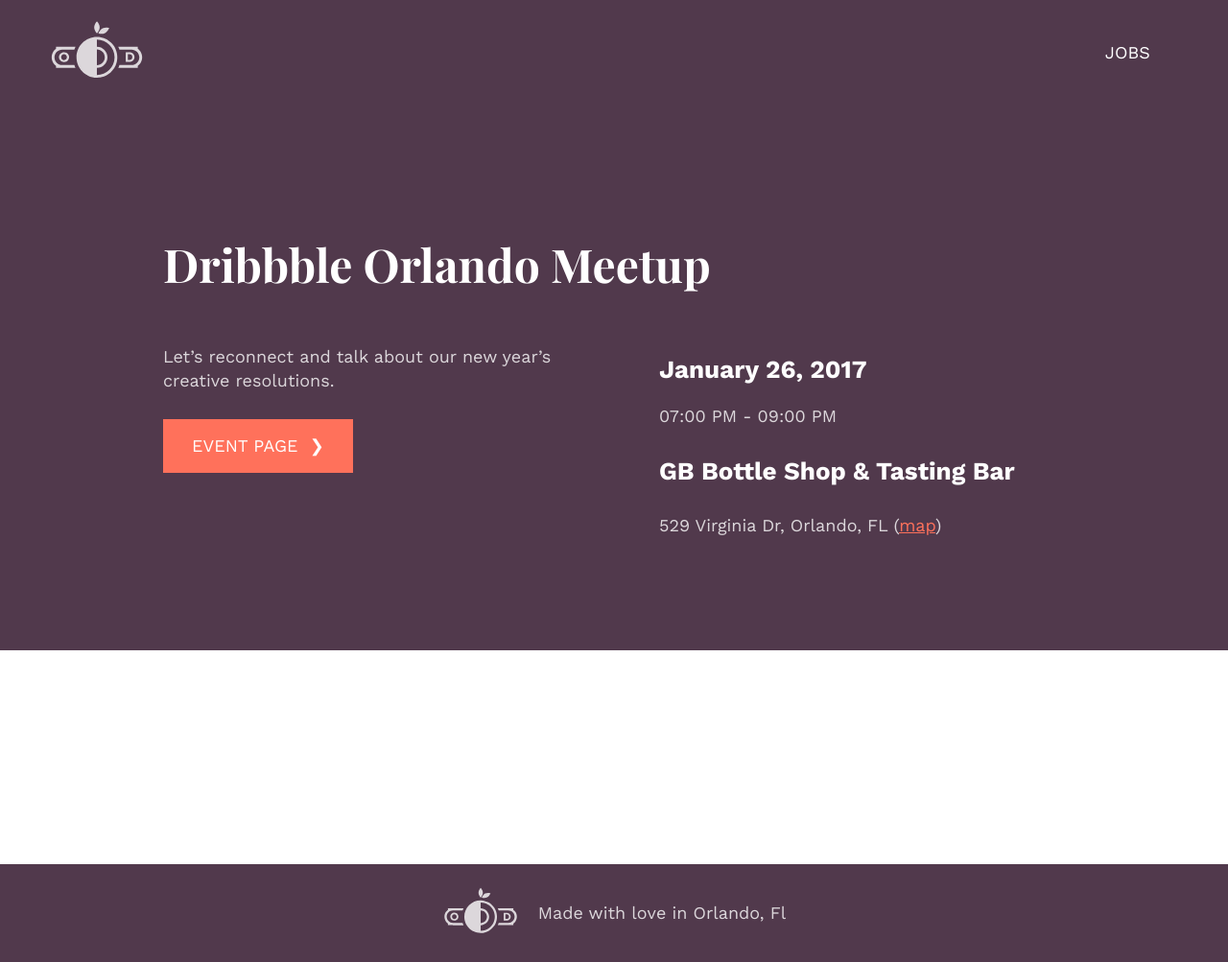
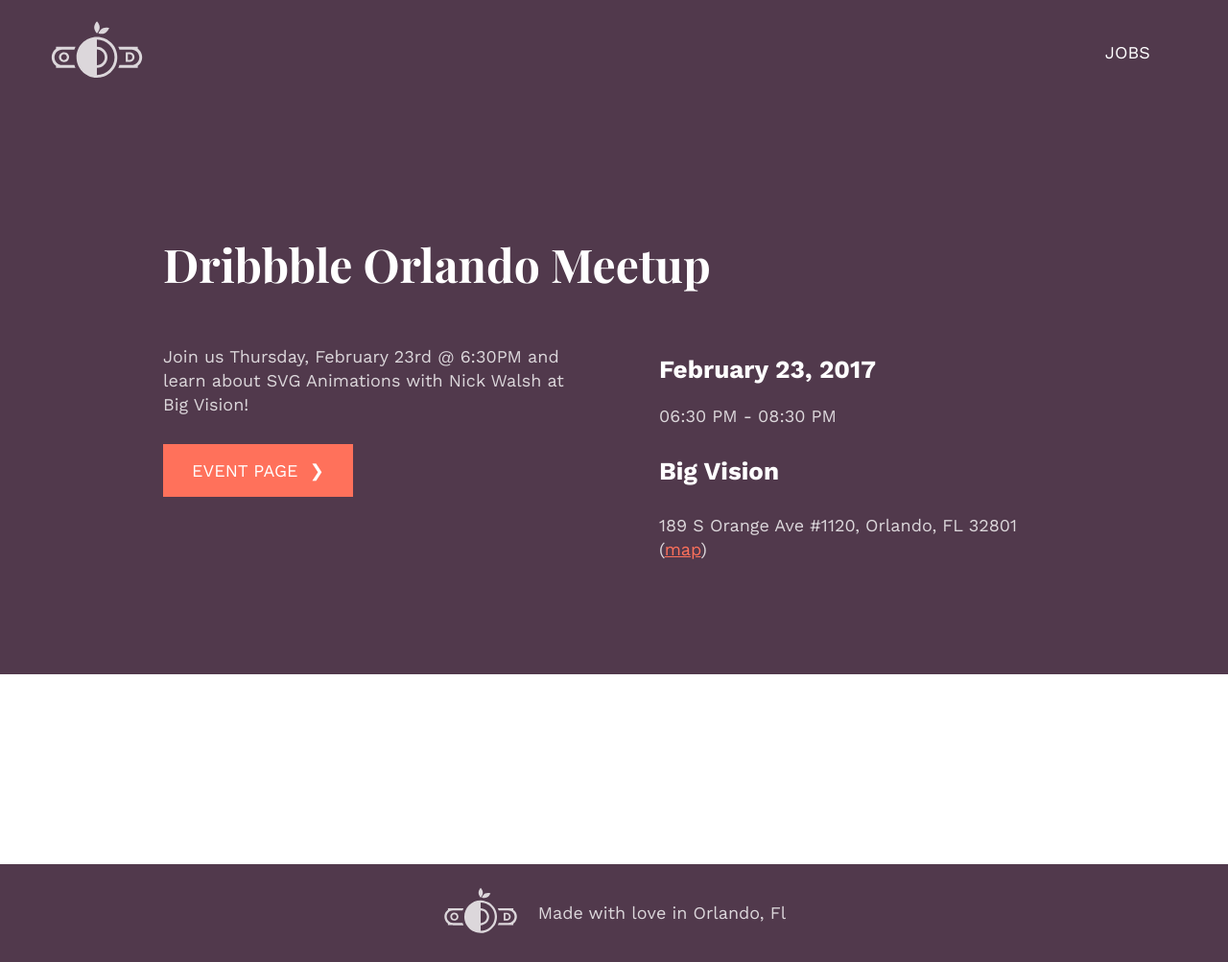
Before and after one commit to whosdustin/orlando-designers, a Jekyll site: the page built from _events/january-dribbble-orlando-meetup.markdown, in a window 1280 px wide. Shown: the whole page at 96% size. Built offline with Jekyll 4.4.1, drawn with Linux system fonts in a browser that asks for light colours; comment, search, counter and statistics services are not loaded.

Commit message:
Updated January Dribbble Orlando Meetup

```diff
--- a/_events/january-dribbble-orlando-meetup.markdown
+++ b/_events/january-dribbble-orlando-meetup.markdown
@@ -5,11 +5,11 @@
 - meetup
 tags:
 - dribbblemeetup orlando
-start_date: 2017-01-26 19:00:00 -05:00
-end_date: 2017-01-26 21:00:00 -05:00
-location_name: GB Bottle Shop & Tasting Bar
-address: 529 Virginia Dr, Orlando, FL
-link: https://nvite.com/DribbbleOrlando/ade2
+start_date: 2017-02-23 18:30:00 -05:00
+end_date: 2017-02-23 20:30:00 -05:00
+location_name: Big Vision
+address: '189 S Orange Ave #1120, Orlando, FL 32801'
+link: https://nvite.com/DribbbleOrlando/d856
 ---
 
-Let's reconnect and talk about our new year's creative resolutions.
+Join us Thursday, February 23rd @ 6:30PM and learn about SVG Animations with Nick Walsh at Big Vision!
```
